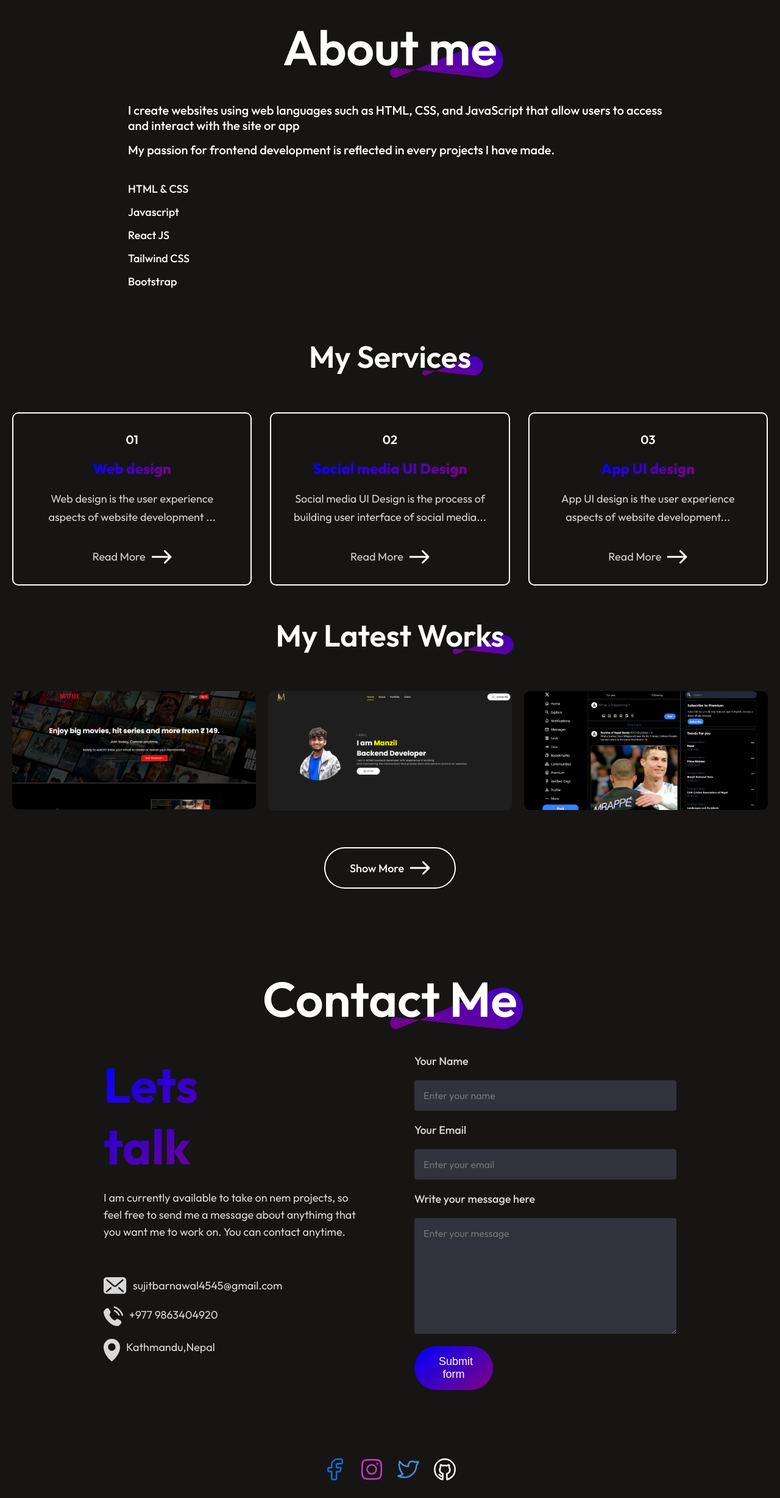
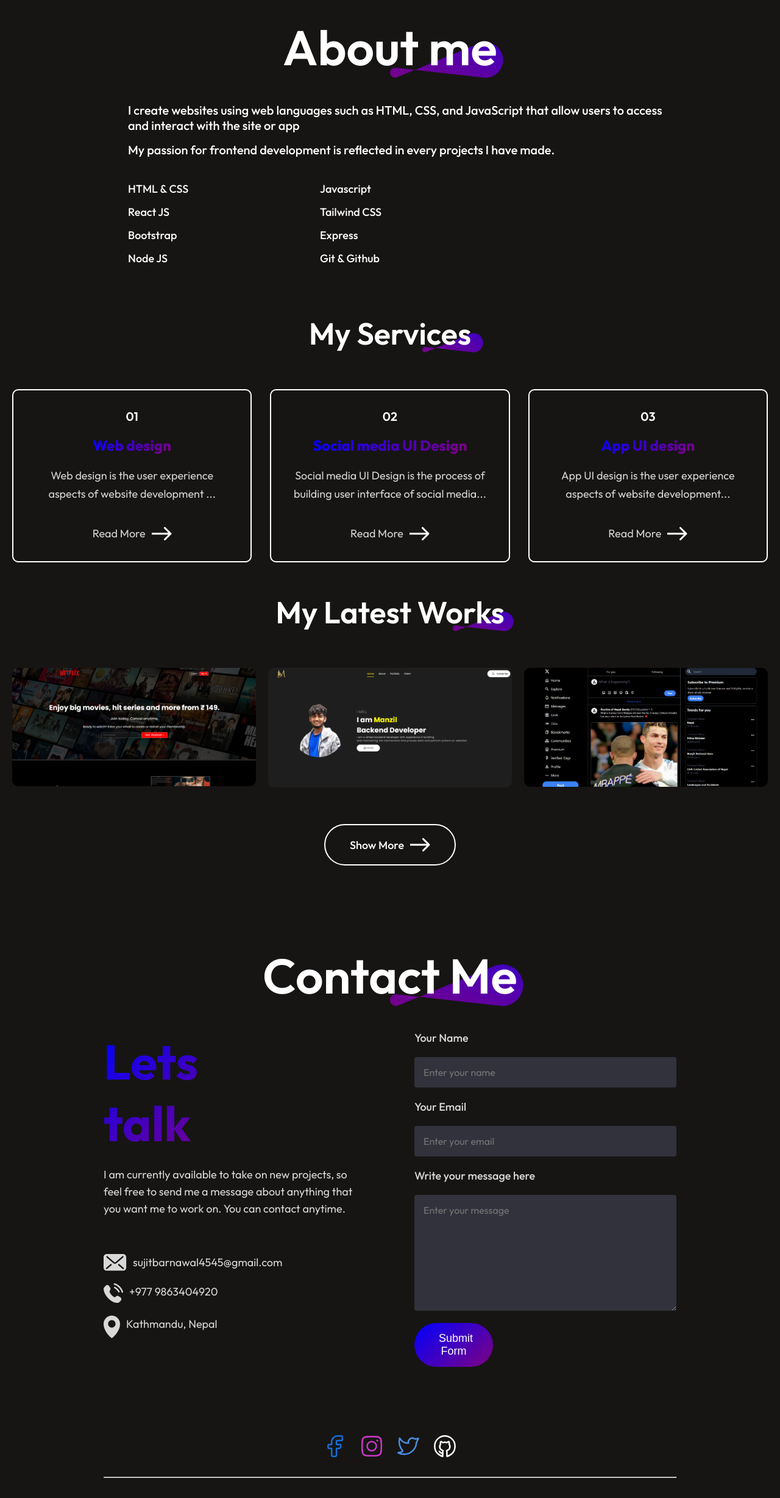
Before and after one commit to sujitbarnawal/Portfolio-Website, a React (Vite) app: page / in a window 1280 px wide. Shown: the part 1112-3568 px from the top of the page at 61% size. Built offline with nearby package versions, Linux system fonts and the light colour scheme.

Commit message:
content updated

```diff
--- a/src/Components/About/About.css
+++ b/src/Components/About/About.css
@@ -55,10 +55,8 @@
 }
 
 .about-skills {
-    display: flex;
-    flex-direction: column;
-    gap: 15px;
-    align-items: center; /* Center skill bars for smaller screens */
+  display: grid;
+  grid-template-columns: 1fr 1fr 1fr
 }
 
 .about-skill {
@@ -143,7 +141,9 @@
   }
 
   .about-skills {
-        align-items: flex-start;
+    display: flex;
+    flex-wrap: wrap;
+    gap: 15px;
   }
 
   .about-skill {
--- a/src/Components/About/About.jsx
+++ b/src/Components/About/About.jsx
@@ -45,6 +45,17 @@ const About = () => {
             <div className="about-skill ">
               <p className="min-w-[150px] text-[24px] font-500 ">Bootstrap</p>
             </div>
+            <div className="about-skill ">
+              <p className="min-w-[150px] text-[24px] font-500 ">Express</p>
+            </div>
+            <div className="about-skill ">
+              <p className="min-w-[150px] text-[24px] font-500 ">Node JS</p>
+            </div>
+            <div className="about-skill ">
+              <p className="min-w-[150px] text-[24px] font-500 ">
+                Git & Github
+              </p>
+            </div>
           </div>
         </div>
       </div>
--- a/src/Components/Contact/Contact.jsx
+++ b/src/Components/Contact/Contact.jsx
@@ -3,81 +3,98 @@ import theme_pattern from "../../assets/theme_pattern.svg";
 import mail_icon from "../../assets/mail_icon.svg";
 import location_icon from "../../assets/location_icon.svg";
 import call_icon from "../../assets/call_icon.svg";
-import { useRef } from "react";
-import emailjs from "@emailjs/browser"
+import { useRef, useState } from "react";
+import emailjs from "@emailjs/browser";
 
 const Contact = () => {
   const form = useRef();
+  const [isSubmitting, setIsSubmitting] = useState(false);
 
   const sendEmail = (e) => {
     e.preventDefault();
+    setIsSubmitting(true); // Disable the button
     emailjs
       .sendForm("service_jx35gea", "template_ec0rggi", form.current, {
-        publicKey: "mfzKmsLevbz2uECNi",
+        publicKey: "RwhT2Bkh_mZe77OTj",
       })
       .then(
         () => {
           console.log("SUCCESS!");
           alert("Email sent successfully!");
+          form.current.reset(); // Clear form data
         },
         (error) => {
           console.log("FAILED...", error.text);
+          alert("Failed to send email. Please try again.");
         }
-      );
+      )
+      .finally(() => {
+        setIsSubmitting(false); // Re-enable the button
+      });
   };
+
   return (
-    <div id="contact" className="contact   ">
-      <div className="contact-title ">
+    <div id="contact" className="contact">
+      <div className="contact-title">
         <h1>Contact Me</h1>
-        <img src={theme_pattern} />
+        <img src={theme_pattern} alt="Theme Pattern" />
       </div>
-      <div className="contact-section  ">
-        <div className="contact-left  ">
+      <div className="contact-section">
+        <div className="contact-left">
           <h1>Lets talk</h1>
           <p>
-            I am currently available to take on nem projects, so feel free to
-            send me a message about anythimg that you want me to work on. You
+            I am currently available to take on new projects, so feel free to
+            send me a message about anything that you want me to work on. You
             can contact anytime.
           </p>
           <br />
-          <div className="contact-details  ">
-            <div className="contact-detail ">
-              <img src={mail_icon} />
+          <div className="contact-details">
+            <div className="contact-detail">
+              <img src={mail_icon} alt="Email Icon" />
               <p>sujitbarnawal4545@gmail.com</p>
             </div>
-            <div className="contact-detail ">
-              <img src={call_icon} />
+            <div className="contact-detail">
+              <img src={call_icon} alt="Call Icon" />
               <p>+977 9863404920</p>
             </div>
-            <div className="contact-detail ">
-              <img src={location_icon} />
-              <p>Kathmandu,Nepal</p>
+            <div className="contact-detail">
+              <img src={location_icon} alt="Location Icon" />
+              <p>Kathmandu, Nepal</p>
             </div>
           </div>
         </div>
         <form
-          className="contact-right "
+          className="contact-right"
           ref={form}
-          onSubmit={(e) => {
-            sendEmail(e);
-          }}
+          onSubmit={sendEmail}
         >
           <label htmlFor="">Your Name</label>
-          <input type="text" placeholder="Enter your name" name="from_name" />
+          <input
+            type="text"
+            placeholder="Enter your name"
+            name="from_name"
+            required
+          />
           <label htmlFor="">Your Email</label>
           <input
             type="email"
             placeholder="Enter your email"
             name="from_email"
+            required
           />
           <label htmlFor="">Write your message here</label>
           <textarea
             name="message"
             rows="8"
             placeholder="Enter your message"
+            required
           ></textarea>
-          <button type="submit" value="Send" className="contact-submit">
-            Submit form
+          <button
+            type="submit"
+            className="contact-submit"
+            disabled={isSubmitting}
+          >
+            {isSubmitting ? "Sending..." : "Submit Form"}
           </button>
         </form>
       </div>
```
Lines whose indentation alone changed are shown as unchanged.
